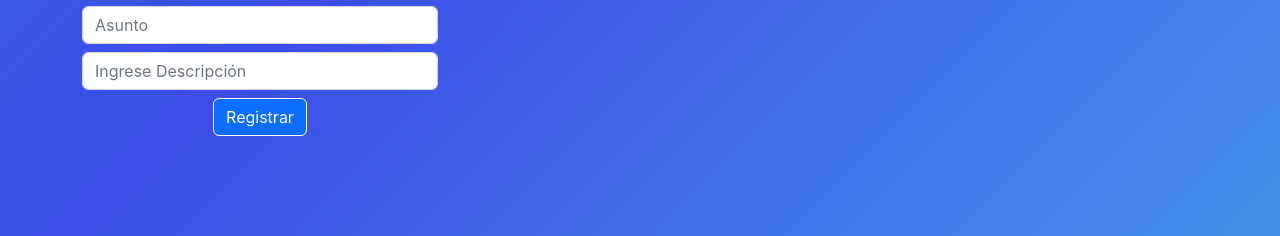
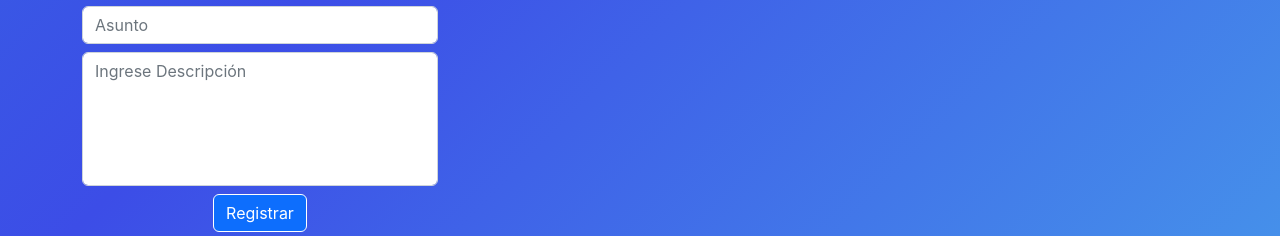
Before and after one commit to joelrod7/crud_react, a React (Create React App) app: page / in a window 1280 px wide. Shown: the part 436-672 px from the top of the page. Built offline with nearby package versions, Linux system fonts and the light colour scheme; no server answers; the database is empty.

Commit message:
descripcion textarea

```diff
--- a/src/App.css
+++ b/src/App.css
@@ -63,3 +63,7 @@ body {
 .botonsu{
   border: white 1px solid;
 }
+
+textarea {
+  resize: none;
+}
--- a/src/componentes/Formulario.jsx
+++ b/src/componentes/Formulario.jsx
@@ -52,7 +52,15 @@ const Formulario = () => {
             })
             setLista_sol([
                 ...lista_solicitudes,
-                {Cedula:cedula, Apellido:apellido, Asunto:asunto, nombreDescripcion: descripcion, id:data.id}
+                {   Nombre: nombre,
+                    Apellido: apellido,
+                    Cedula: cedula,
+                    Ciudad: ciudad,
+                    Direccion: direccion,
+                    Correo: correo,
+                    Asunto: asunto,
+                    nombreDescripcion: descripcion,
+                    id:data.id}
             ])
 
             setNombre('')
@@ -186,11 +194,9 @@ const Formulario = () => {
                 placeholder='Asunto' required
                 value={asunto}
                 onChange={(e)=>setAsunto(e.target.value)}/>
-                <input type="text"
-                className="form-control mb-2"
-                placeholder='Ingrese Descripción' required
-                value={descripcion}
-                onChange={(e)=>setDescripcion(e.target.value)}/>
+                <textarea className="form-control mb-2" rows="5" placeholder='Ingrese Descripción' maxlength="500"
+                value={descripcion} required
+                onChange={(e)=>setDescripcion(e.target.value)}></textarea>
                 {
                     modoEdicion ?
                     (
```
